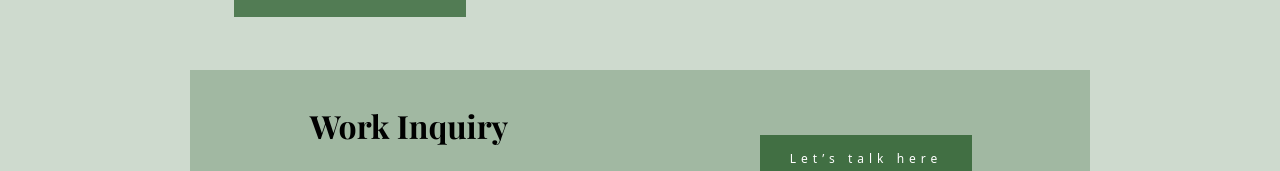
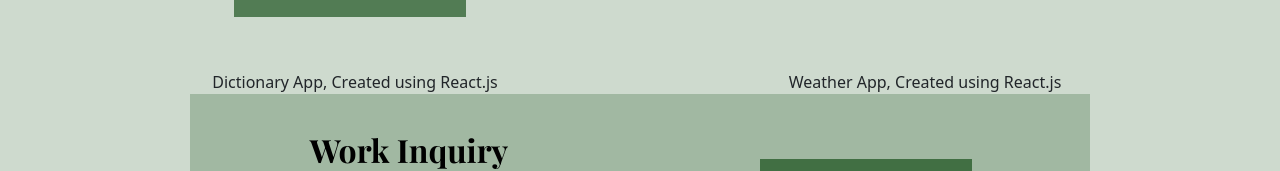
Before and after one commit to MateaZerjav/my-portfolio, a React (Create React App) app: page / in a window 1280 px wide. Shown: the part 542-713 px from the top of the page. Built offline with nearby package versions, Linux system fonts and the light colour scheme; a web font is replaced by a local one.

Commit message:
Added Project.js

```diff
--- a/src/App.js
+++ b/src/App.js
@@ -4,6 +4,7 @@ import "bootstrap/dist/css/bootstrap.min.css";
 import photo from "./photos/photo.jpg";
 import ContactMe from "./ContactMe";
 import SocialMedia from "./SocialMedia";
+import Projects from "./Projects";
 
 function App() {
   return (
@@ -33,6 +34,27 @@ function App() {
           </div>
         </div>
       </header>
+      <main>
+        <div className="container">
+          <div className="row">
+            <div className="col">
+              <Projects
+                Header="Dictionary App"
+                Title="Created using React.js"
+                photo=""
+              />
+            </div>
+            <div className="col">
+              <Projects
+                Header="Weather App"
+                Title="Created using React.js"
+                photo=""
+              />
+            </div>
+          </div>
+          <div className="row"></div>
+        </div>
+      </main>
       <footer id="contact-matea">
         <ContactMe />
         <SocialMedia />
--- /dev/null
+++ b/src/Projects.js
@@ -0,0 +1,9 @@
+import React from "react";
+
+export default function Projects(props) {
+  return (
+    <div>
+      {props.Header}, {props.Title}
+    </div>
+  );
+}
```
Also changed, not shown: src/Projects.css (added).
